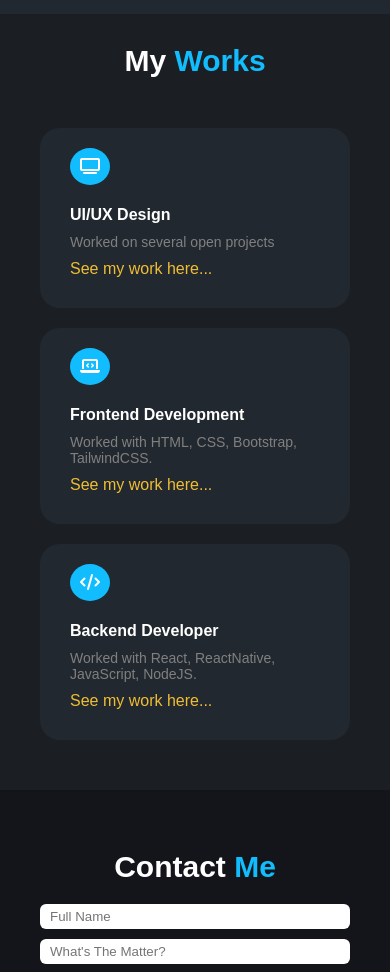
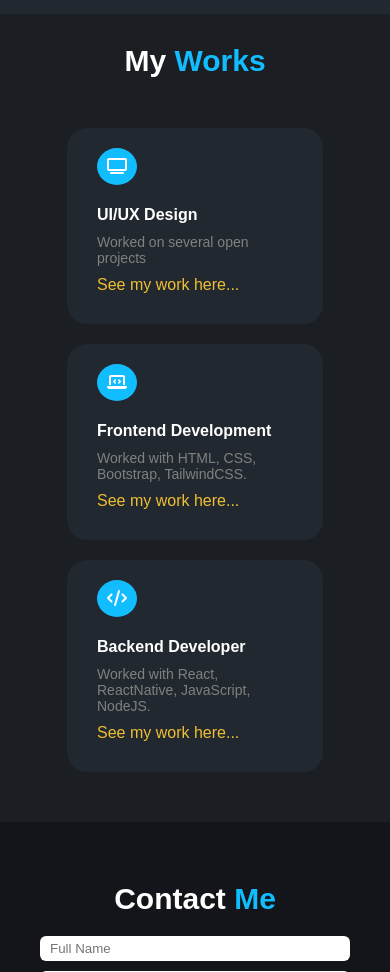
Before and after one commit to lokeswaran007/loki-resume, a plain HTML site: page index.html in a window 390 px wide. Shown: the part 1440-2412 px from the top of the page. Drawn offline with Linux system fonts and the light colour scheme.

Commit message:
completed-backend-contact ,css

```diff
--- a/assets/css/style.css
+++ b/assets/css/style.css
@@ -272,8 +272,8 @@ ul.social-icon {
 .work-setion-box {
     background-color: #22282f;
     padding: 30px;
-    max-width: 310px;
-    min-width: 310px;
+    /* max-width: 194px; */
+    min-width: 256px;
     text-align: left;
     border-radius: 20px;
     cursor: pointer;
@@ -361,7 +361,7 @@ footer p a {
 
 
 
-@media only screen and (max-width:780px){
+@media only screen and (max-width:768px){
     header{
         flex-direction: column;
 
@@ -412,7 +412,7 @@ footer p a {
  }
  .work-setion-box{
     margin-bottom: 20px;
-    width: 100%;
+    width: 50%;
     margin-right:20px;
  }
  /* contact */
```
